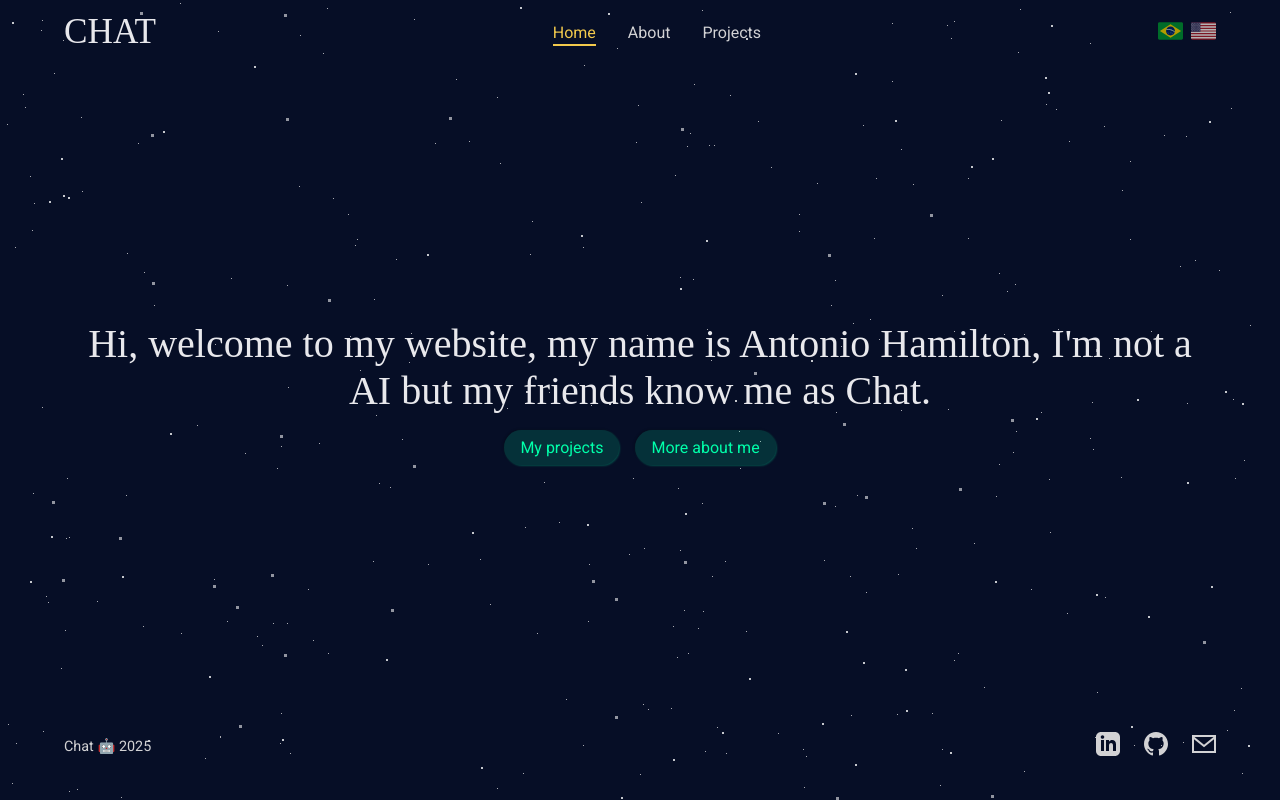
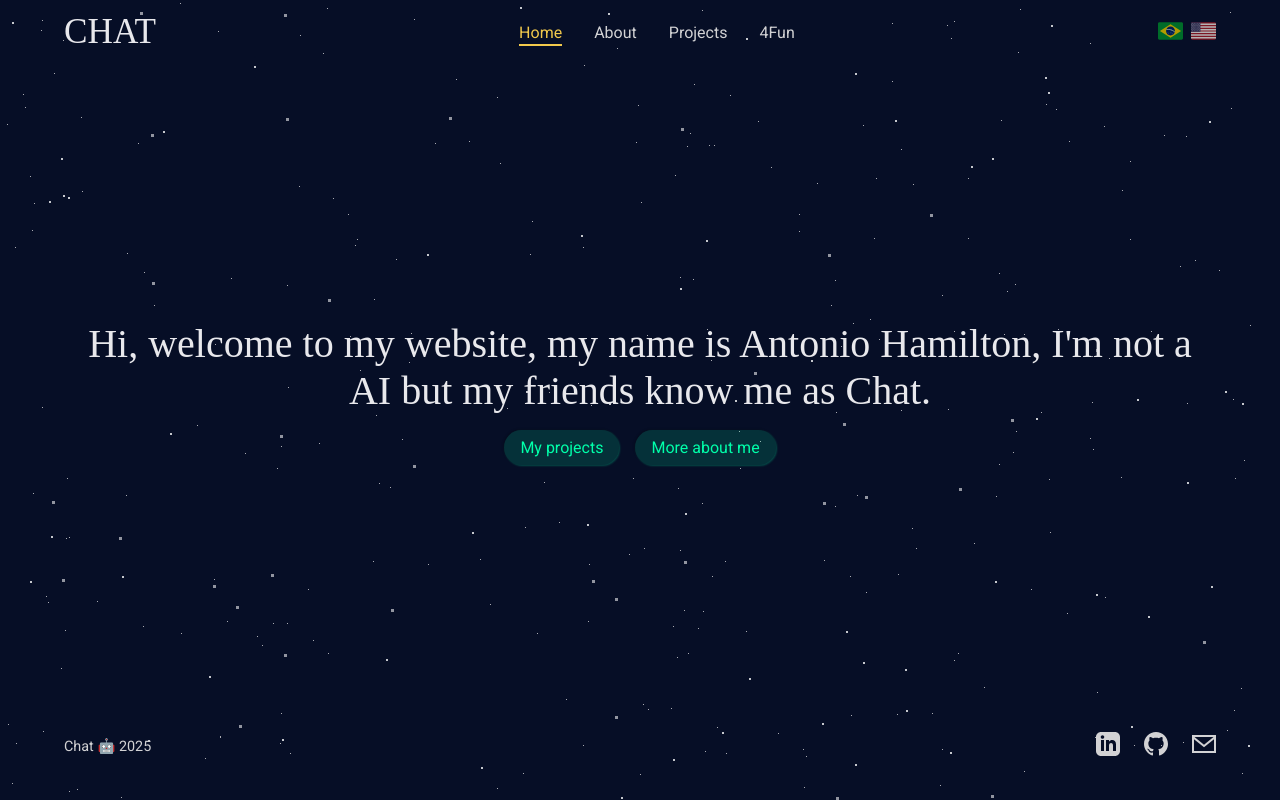
Before and after one commit to AntonioHamilton/Chatbot-Website, a Next.js app: page / in a window 1280 px wide. Built offline with nearby package versions, Linux system fonts and the light colour scheme; a web font is replaced by a local one.

Commit message:
feat: adding new menu path

```diff
--- a/src/components/FloatingMenu/FloatingMenu.tsx
+++ b/src/components/FloatingMenu/FloatingMenu.tsx
@@ -9,7 +9,10 @@ const navLinks: Record<string, any>[] = [
   { name: { PT_BR: 'Início', EN_US: 'Home' }, path: '/' },
   { name: { PT_BR: 'Sobre', EN_US: 'About' }, path: '/about' },
   { name: { PT_BR: 'Projetos', EN_US: 'Projects' }, path: '/projects' },
-  // { name: { PT_BR: 'Blog', EN_US: 'Blog' }, path: '/blog' },
+  {
+    name: { PT_BR: '4Fun', EN_US: '4Fun' },
+    path: 'https://chat-4-fun.vercel.app/',
+  },
 ];
 
 type FloatingMenuProps = {
--- a/src/components/Header/Header.tsx
+++ b/src/components/Header/Header.tsx
@@ -10,7 +10,10 @@ const navLinks: Record<string, any>[] = [
   { name: { PT_BR: 'Início', EN_US: 'Home' }, path: '/' },
   { name: { PT_BR: 'Sobre', EN_US: 'About' }, path: '/about' },
   { name: { PT_BR: 'Projetos', EN_US: 'Projects' }, path: '/projects' },
-  // { name: { PT_BR: 'Blog', EN_US: 'Blog' }, path: '/blog' },
+  {
+    name: { PT_BR: '4Fun', EN_US: '4Fun' },
+    path: 'https://chat-4-fun.vercel.app/',
+  },
 ];
 
 export const Header = () => {
```
